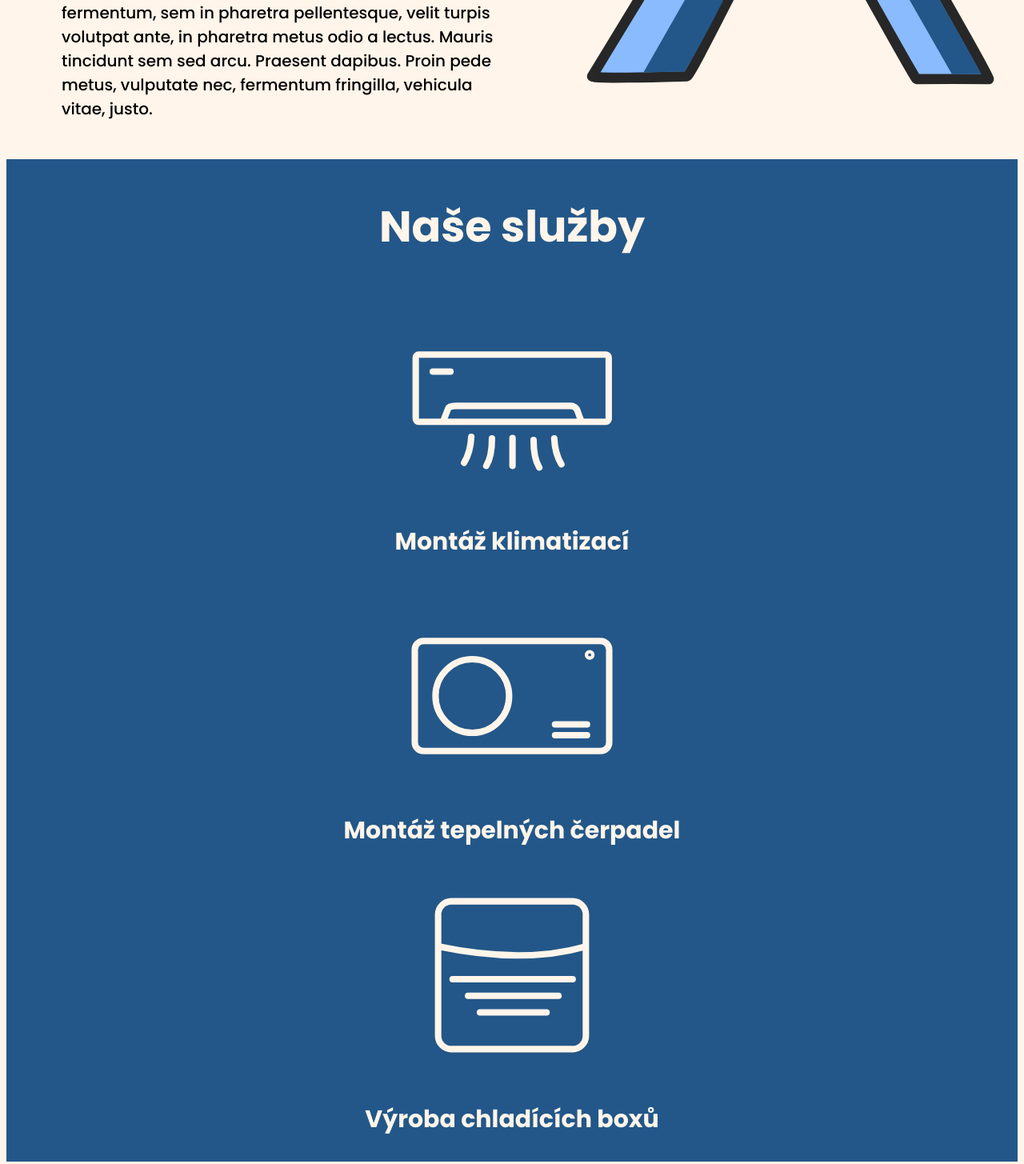
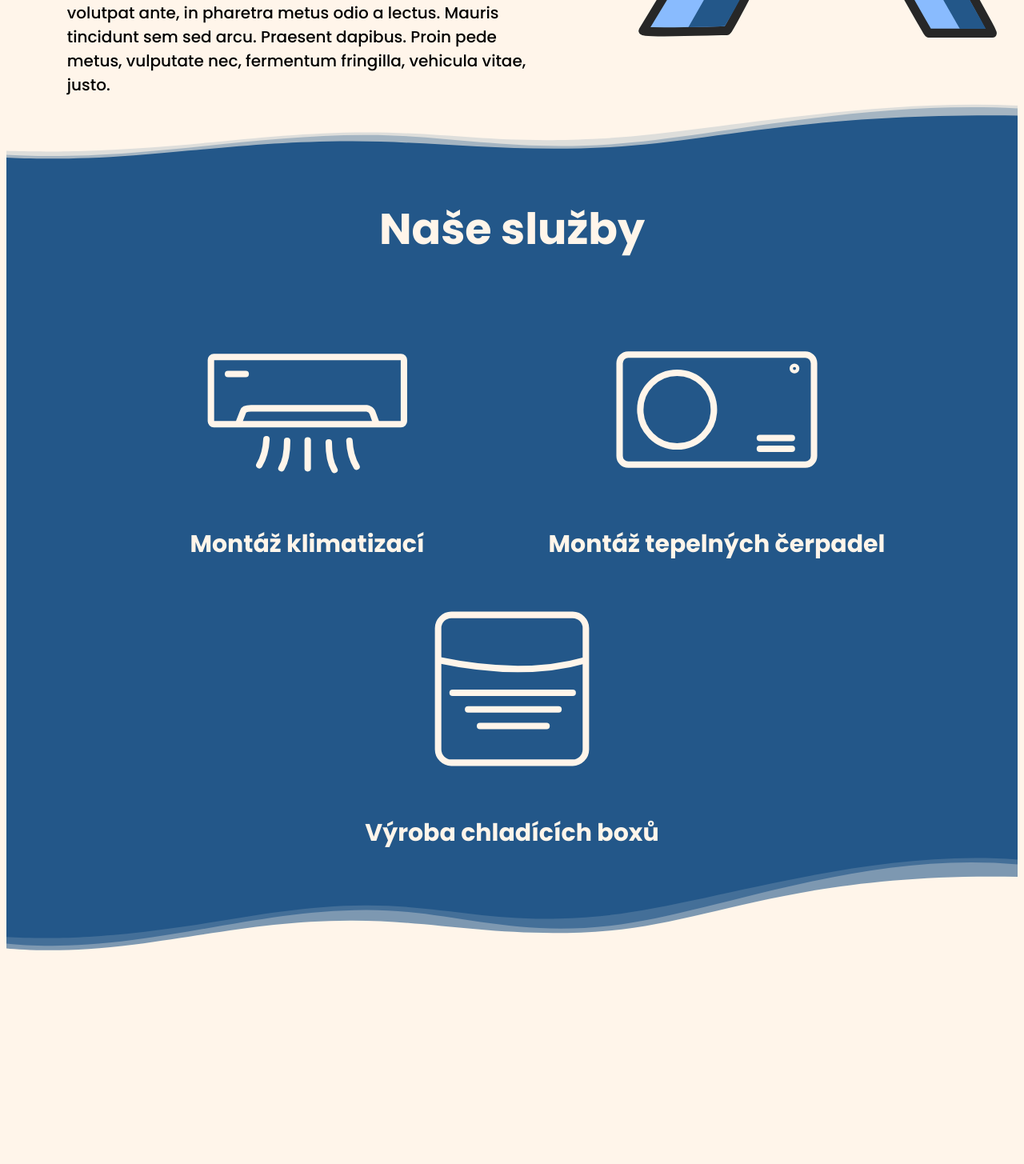
Before and after one commit to Balciik/AirThermo, a plain HTML site: page index.html in a window 1280 px wide. Shown: the part 500-1955 px from the top of the page at 80% size. After the commit the page ends 1702 px from the top, so only its background shows below. Drawn offline with Linux system fonts and the light colour scheme.

Commit message:
Added path elements

```diff
--- a/index.html
+++ b/index.html
@@ -64,6 +64,19 @@
         <div class="r-a-us">
             <img class="a-us-pic" src="pics/airthermo-logo.svg">
         </div>
+        <svg class=" nectar-shape-divider
+            bl" fill="" xmlns="http://www.w3.org/2000/svg" viewBox="0 0 1000 300" preserveAspectRatio="none">
+            <path
+                d="M 1000 299 l 2 -279 c -155 -36 -310 135 -415 164 c -102.64 28.35 -149 -32 -232 -31 c -80 1 -142 53 -229 80 c -65.54 20.34 -101 15 -126 11.61 v 54.39 z">
+            </path>
+            <path
+                d="M 1000 286 l 2 -252 c -157 -43 -302 144 -405 178 c -101.11 33.38 -159 -47 -242 -46 c -80 1 -145.09 54.07 -229 87 c -65.21 25.59 -104.07 16.72 -126 10.61 v 22.39 z">
+            </path>
+            <path
+                d="M 1000 300 l 1 -230.29 c -217 -12.71 -300.47 129.15 -404 156.29 c -103 27 -174 -30 -257 -29 c -80 1 -130.09 37.07 -214 70 c -61.23 24 -108 15.61 -126 10.61 v 22.39 z">
+            </path>
+        </svg>
+
     </div>
     <div class="serv f-col a-c">
         <h2 class="h">Naše služby</h2>
@@ -81,6 +94,18 @@
                 <p class="s-desc">Výroba chladících boxů</p>
             </div>
         </div>
+        <svg class=" nectar-shape-divider
+        whi" fill="" xmlns="http://www.w3.org/2000/svg" viewBox="0 0 1000 300" preserveAspectRatio="none">
+            <path
+                d="M 1000 299 l 2 -279 c -155 -36 -310 135 -415 164 c -102.64 28.35 -149 -32 -232 -31 c -80 1 -142 53 -229 80 c -65.54 20.34 -101 15 -126 11.61 v 54.39 z">
+            </path>
+            <path
+                d="M 1000 286 l 2 -252 c -157 -43 -302 144 -405 178 c -101.11 33.38 -159 -47 -242 -46 c -80 1 -145.09 54.07 -229 87 c -65.21 25.59 -104.07 16.72 -126 10.61 v 22.39 z">
+            </path>
+            <path
+                d="M 1000 300 l 1 -230.29 c -217 -12.71 -300.47 129.15 -404 156.29 c -103 27 -174 -30 -257 -29 c -80 1 -130.09 37.07 -214 70 c -61.23 24 -108 15.61 -126 10.61 v 22.39 z">
+            </path>
+        </svg>
     </div>
 </body>
 
--- a/styles/general/header.css
+++ b/styles/general/header.css
@@ -5,6 +5,7 @@ header {
     right: 0;
     height: 100px;
     background-color: #235789;
+    z-index: 10000;
 }
 
 .h-head {
--- a/styles/general/path-elem.css
+++ b/styles/general/path-elem.css
@@ -0,0 +1,24 @@
+.nectar-shape-divider {
+
+    width: 100%;
+    left: 0;
+    right: 0;
+    width: 100%;
+    bottom: -1px;
+    z-index: 100;
+    height: 13%;
+    position: absolute;
+
+  }
+  svg path:nth-child(1) { opacity: 0.15; }
+  svg path:nth-child(2) { opacity: 0.3; }
+
+  .nectar-shape-divider-wrap {
+    width: 100%;
+  }
+.whi {
+    fill: #FFF5EA;
+}
+.bl {
+    fill: #235789;
+}
--- a/styles/specific/a-us.css
+++ b/styles/specific/a-us.css
@@ -1,5 +1,7 @@
 .a-us {
     margin-top: 120px;
+    position: relative;
+    padding-bottom: 60px;
 }
 
 .l-a-us {
@@ -10,6 +12,7 @@ h1 {
     color: #235789;
 
     margin-bottom: 4px;
+
     font-weight: 700;
     margin-left: -4vw;
 }
@@ -21,5 +24,11 @@ h1 {
 
 }
 .r-a-us {
-    width: 50vw;
+    width: 30vw;
 }
+
+@media (max-width: 1300px) {
+    .r-a-us {
+        width: 40vw;
+    }
+}
--- a/styles/specific/services.css
+++ b/styles/specific/services.css
@@ -1,6 +1,9 @@
 .serv {
     background-color: #235789;
     height: fit-content;
+    position: relative;
+    padding-bottom: 100px;
+
 }
 
 h2 {
@@ -9,10 +12,16 @@ h2 {
 }
 
 .s-item {
-    width: 700px;
+    width: 40vw;
     cursor: pointer;
     border-radius: 20Px;
     transition: 0.3s ;
+}
+
+@media (max-width: 820px) {
+    .s-item {
+        width: 50vw;
+    }
 }
 
 .s-item:hover {
```
